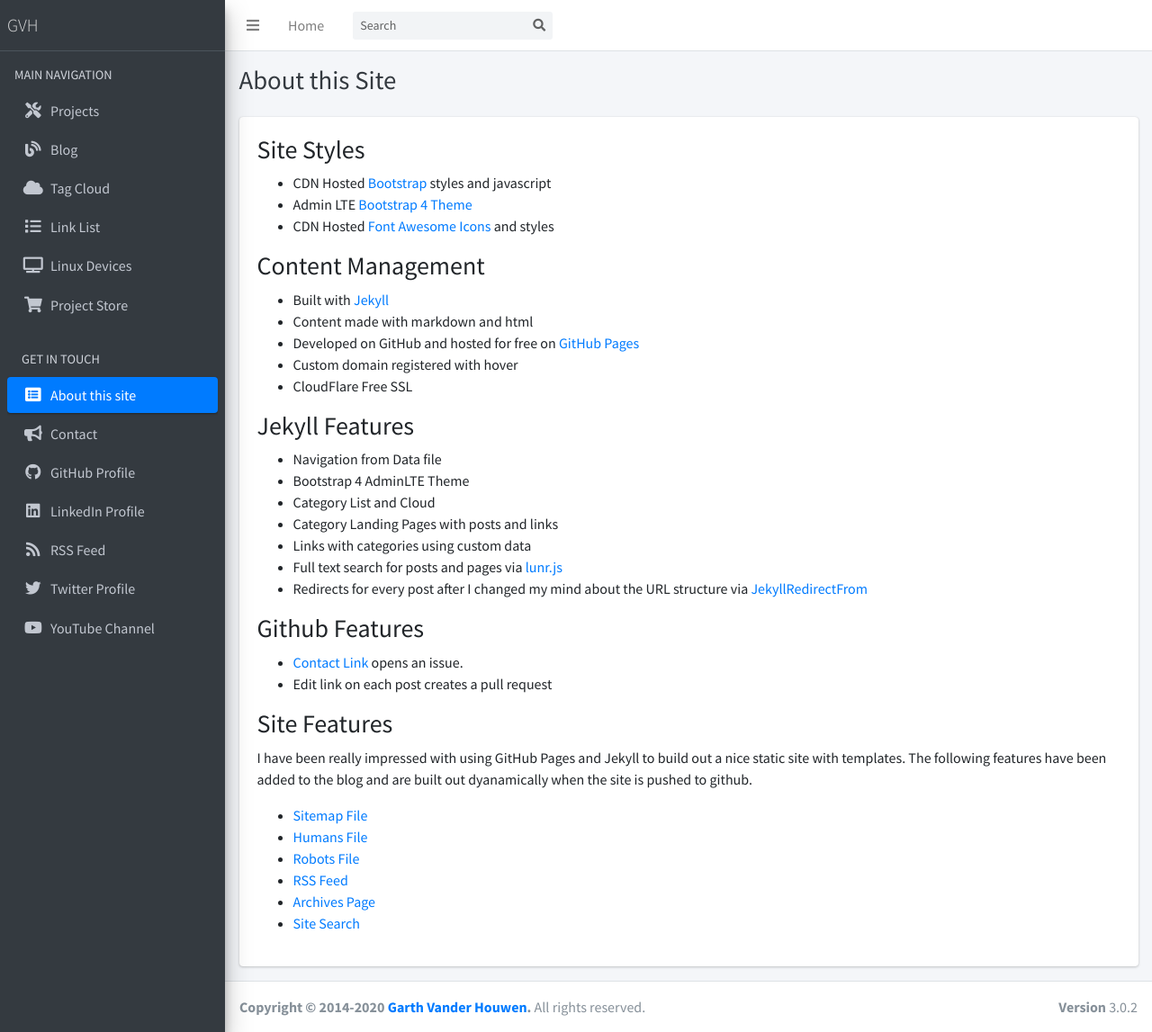
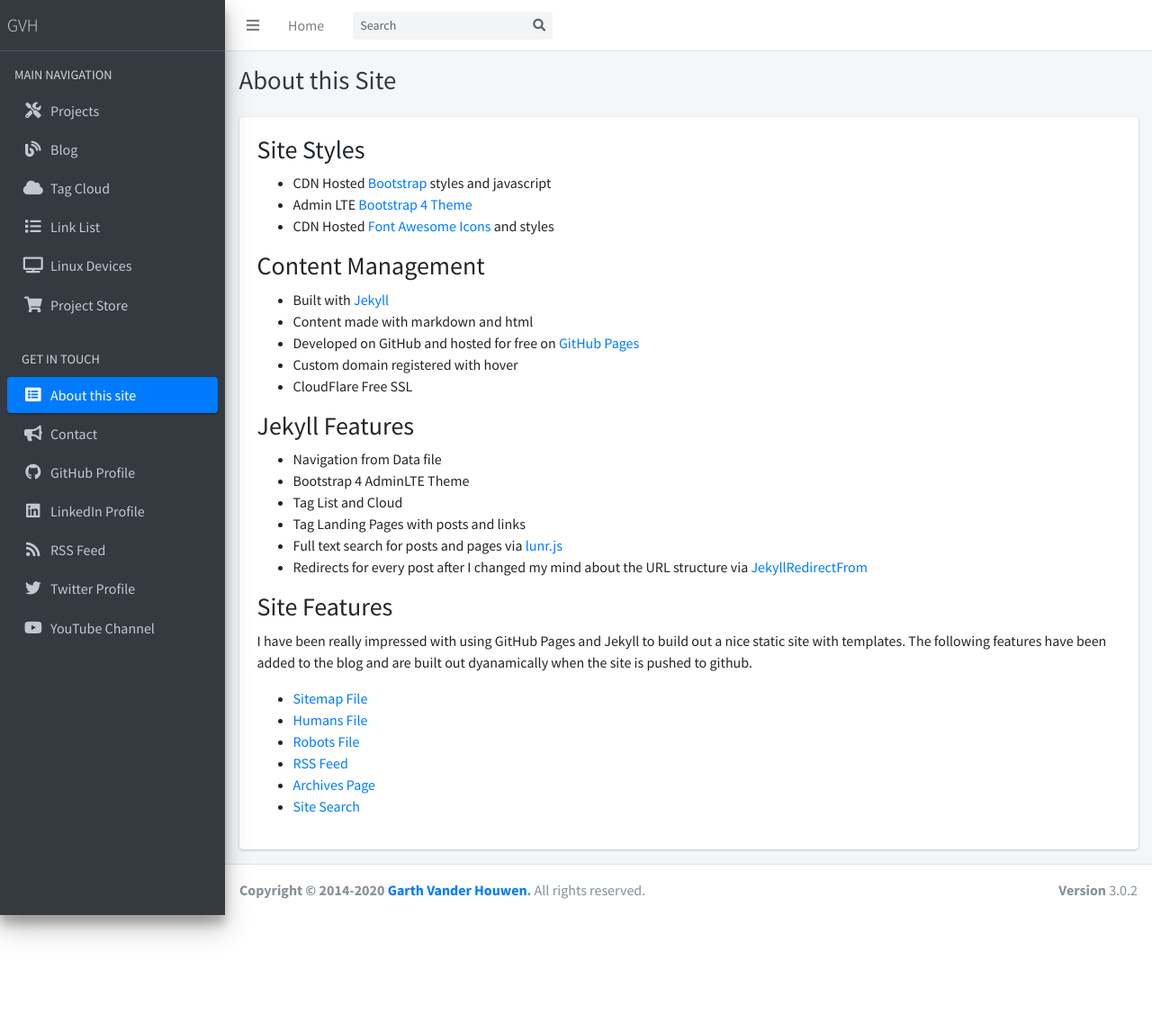
Before and after one commit to garthvh/garthvh.github.io, a Jekyll site: the page built from about.md, in a window 1280 px wide. Shown: the whole page at 90% size. Built offline with Jekyll 4.4.1, drawn with Linux system fonts in a browser that asks for light colours; nearby versions of some CDN libraries.

Commit message:
clean up front matter and pages

```diff
--- a/_layouts/page_blank.html
+++ b/_layouts/page_blank.html
@@ -7,10 +7,10 @@
     {% if page.title %}
     <h1>{% if site.titlecase %}
       {{ page.title | titlecase }}{% else %}{{ page.title }}{% endif %}
-      {% if page.summary %}
-      <small>{{ page.summary }}</small>
-      {% endif %}
     </h1>
+    {% endif %}
+    {% if page.summary %}
+    <p class="lead">{{ page.summary }}</p>
     {% endif %}
   </section>
   <section class="content">
--- a/about.md
+++ b/about.md
@@ -23,16 +23,10 @@
 
 * Navigation from Data file
 * Bootstrap 4 AdminLTE Theme
-* Category List and Cloud
-* Category Landing Pages with posts and links
-* Links with categories using custom data
+* Tag List and Cloud
+* Tag Landing Pages with posts and links
 * Full text search for posts and pages via [lunr.js](http://lunrjs.com/)
 * Redirects for every post after I changed my mind about the URL structure via [JekyllRedirectFrom](https://github.com/jekyll/jekyll-redirect-from)
-
-### Github Features
-
-* [Contact Link]({{ site.url }}/contact) opens an issue.
-* Edit link on each post creates a pull request
 
 ### Site Features
 
--- a/atom.xml
+++ b/atom.xml
@@ -1,6 +1,5 @@
 ---
 layout: null
-title: Garth's RSS Feed
 ---
 <?xml version="1.0" encoding="utf-8"?>
 <feed xmlns="http://www.w3.org/2005/Atom">
--- a/store/index.markdown
+++ b/store/index.markdown
@@ -9,7 +8,7 @@
     <div class="row mb-2">
       <div class="col-sm-12">
         <h1 class="m-0 text-dark">
-         Project Store
+         {{ page.title }}
         </h1>
       </div><!-- /.col -->
     </div><!-- /.row -->
```
Also changed, not shown: other parts of store/index.markdown (+1 -2 lines), archives/index.html (deleted, +0 -35 lines), linux-devices.md (+3 -9 lines), tags.md (+0 -1 lines).
